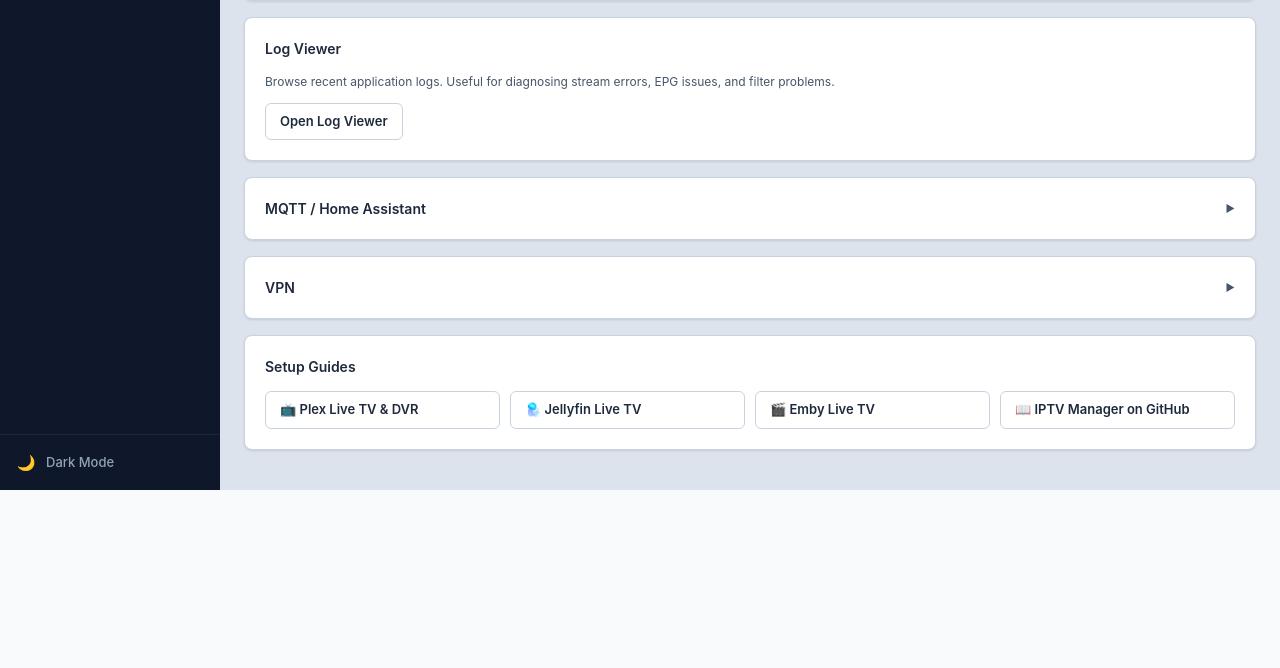
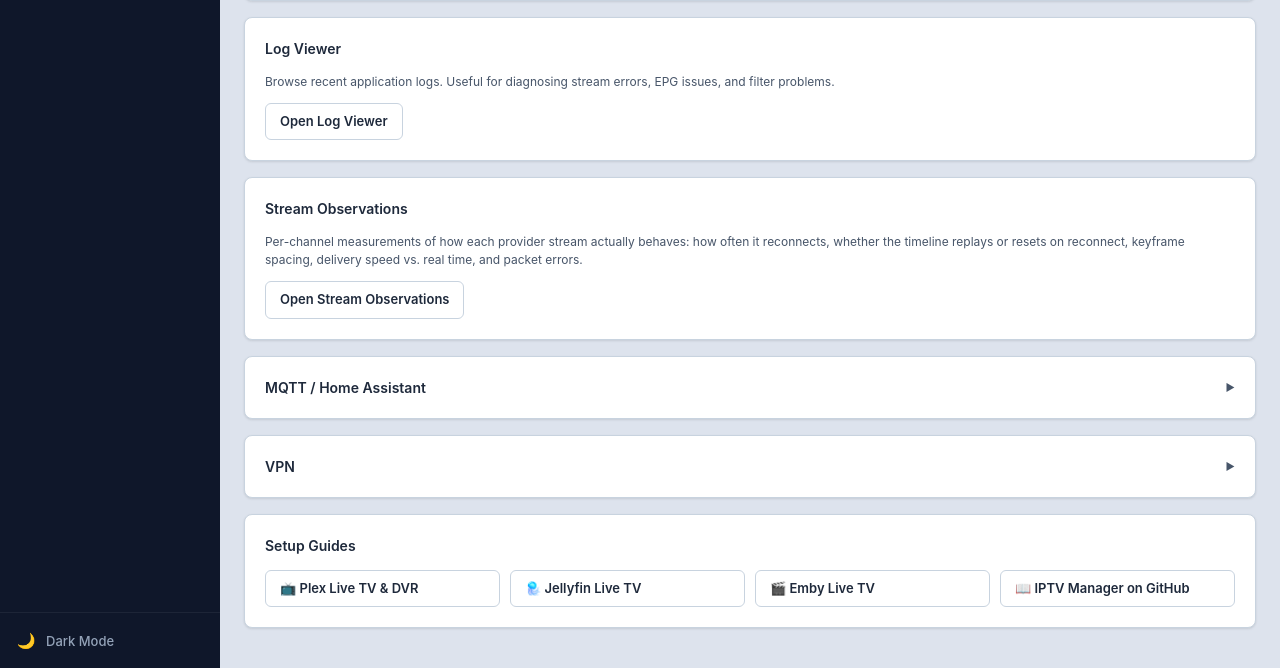
Before and after one commit to dreed47/iptv-manager, a FastAPI app: page /tools in a window 1280 px wide. Shown: the part 635-1303 px from the top of the page. Before the commit the page ends 1125 px from the top, so only its background shows below. Run offline with FastAPI, Linux system fonts and the light colour scheme; data that the repository does not hold is empty.

Commit message:
feat(ui): link Stream Observations from the Tools page
Co-Authored-By: Claude Opus 5.5 <noreply@anthropic.com>

```diff
--- a/templates/tools.html
+++ b/templates/tools.html
@@ -88,6 +88,13 @@
   <div class="card-title">Log Viewer</div>
   <p class="text-muted text-sm mb-12">Browse recent application logs. Useful for diagnosing stream errors, EPG issues, and filter problems.</p>
   <a href="/tools/logs" target="_blank" class="btn btn-outline">Open Log Viewer</a>
+</div>
+
+<!-- Stream Observations -->
+<div class="card">
+  <div class="card-title">Stream Observations</div>
+  <p class="text-muted text-sm mb-12">Per-channel measurements of how each provider stream actually behaves: how often it reconnects, whether the timeline replays or resets on reconnect, keyframe spacing, delivery speed vs. real time, and packet errors.</p>
+  <a href="/api/stream_observations" target="_blank" class="btn btn-outline">Open Stream Observations</a>
 </div>
 
 <!-- MQTT Global Settings -->
```
